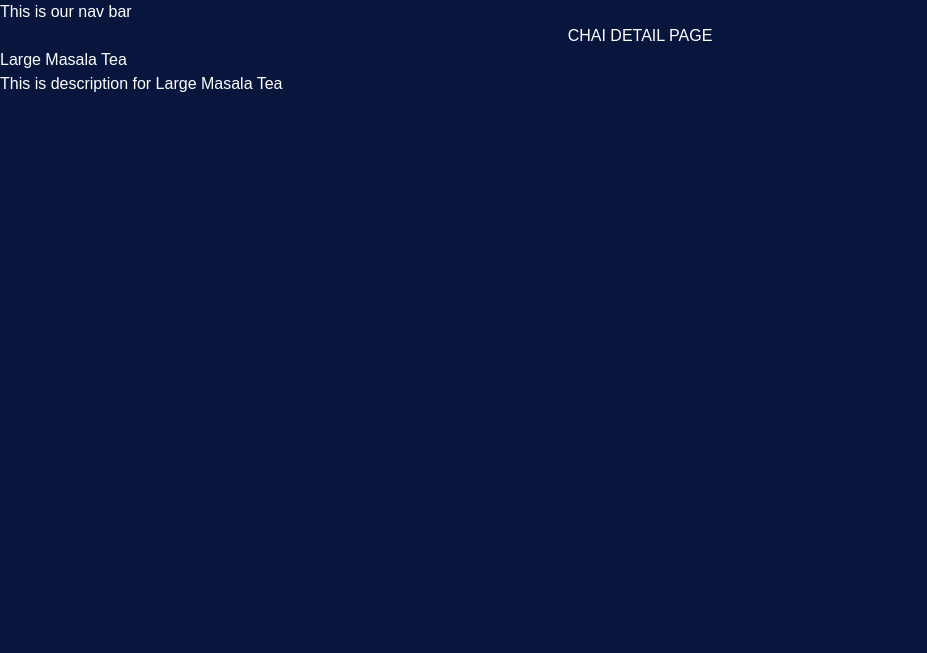
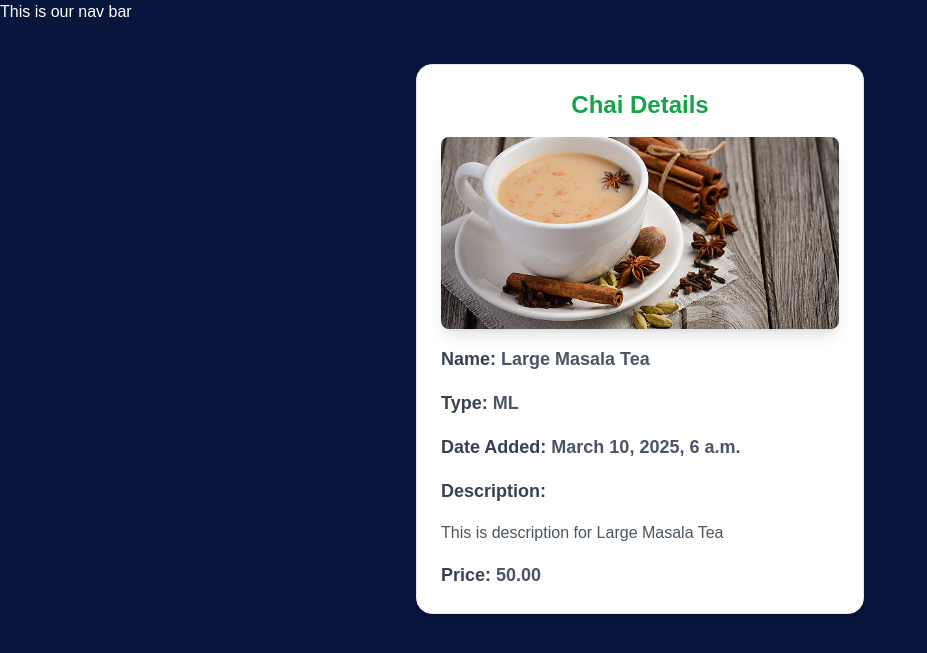
Before and after one commit to Babita1947/Django, a Django app: page /chai/2/ in a window 1280 px wide. Shown: the top 653 px of the page, without its empty margins (0-927 px from the left). Run offline with Django 5.2, Linux system fonts and the light colour scheme; data comes from the database, SQL or seed files in the repository; both versions use the stored data as it was after the commit; some libraries are stand-ins or nearby versions.

Commit message:
added ui part of chai_details.html

```diff
--- a/Revision/Firstproject/chai/models.py
+++ b/Revision/Firstproject/chai/models.py
@@ -16,6 +16,8 @@ class ChaiVarity(models.Model):
     date_added = models.DateTimeField(default=timezone.now)
     type = models.CharField(max_length=2, choices=CHAI_TYPE_CHOICE)
     description = models.TextField(default='')
+    price = models.DecimalField(max_digits=5, decimal_places=2, default=50.00)
+
 
     def __str__(self):
         return self.name
--- a/Revision/Firstproject/chai/templates/chai/chai_detail.html
+++ b/Revision/Firstproject/chai/templates/chai/chai_detail.html
@@ -5,8 +5,18 @@ Chai Detail Page
 {% endblock %}
 
 {% block content %}
-<h1>CHAI DETAIL PAGE</h1>
 
-<h3>{{chai.name}}</h3>
-<p>{{chai.description}}</p>
+<div class="max-w-md mx-auto bg-white shadow-lg rounded-2xl overflow-hidden border border-gray-200 p-6 mt-10">
+    <h2 class="text-2xl font-bold text-center text-green-600 mb-4">Chai Details</h2>
+    <div class="space-y-4">
+        <img class="rounded-lg shadow-lg w-full h-48 object-cover" src="{{chai.image.url}}" alt="" class="">
+        <p class="text-lg font-semibold text-gray-700">Name: <span class="text-gray-600">{{chai.name}}</span></p>
+        <p class="text-lg font-semibold text-gray-700">Type: <span class="text-gray-600">{{chai.type}}</span></p>
+        <p class="text-lg font-semibold text-gray-700">Date Added: <span class="text-gray-600">{{chai.date_added}}</span></p>
+        <p class="text-lg font-semibold text-gray-700">Description:</p>
+        <p class="text-gray-600">{{chai.description}}</p>
+        <p class="text-lg font-semibold text-gray-700">Price: <span class="text-gray-600">{{chai.price}}</span></p>
+    </div>
+</div>
+
 {% endblock %}
--- a/Revision/Firstproject/chai/urls.py
+++ b/Revision/Firstproject/chai/urls.py
@@ -4,7 +4,7 @@ from . import views
 # localhost:8000/chai
 # localhost:8000/chai/order
 urlpatterns = [
-    path('',views.all_chai, name='all_chai'),
-    path('<int:chai_id>/',views.chai_detail, name='chai_detail'),
+    path('',views.all_chai, name='all_chai'),  # /chai/
+    path('<int:chai_id>/',views.chai_detail, name='chai_detail'), #/chai/<int>
 
 ]
--- a/Revision/Firstproject/theme/static/css/dist/styles.css
+++ b/Revision/Firstproject/theme/static/css/dist/styles.css
@@ -796,6 +796,14 @@ select {
   margin-right: auto;
 }
 
+.mb-4 {
+  margin-bottom: 1rem;
+}
+
+.mt-10 {
+  margin-top: 2.5rem;
+}
+
 .block {
   display: block;
 }
@@ -816,8 +824,20 @@ select {
   height: 100vh;
 }
 
+.h-48 {
+  height: 12rem;
+}
+
 .w-\[100\%\] {
   width: 100%;
+}
+
+.w-full {
+  width: 100%;
+}
+
+.max-w-md {
+  max-width: 28rem;
 }
 
 .grid-cols-3 {
@@ -836,12 +856,14 @@ select {
   gap: 1rem;
 }
 
-.gap-y-10 {
-  row-gap: 2.5rem;
+.space-y-4 > :not([hidden]) ~ :not([hidden]) {
+  --tw-space-y-reverse: 0;
+  margin-top: calc(1rem * calc(1 - var(--tw-space-y-reverse)));
+  margin-bottom: calc(1rem * var(--tw-space-y-reverse));
 }
 
-.gap-y-28 {
-  row-gap: 7rem;
+.overflow-hidden {
+  overflow: hidden;
 }
 
 .rounded {
@@ -852,6 +874,14 @@ select {
   border-radius: 0.375rem;
 }
 
+.rounded-2xl {
+  border-radius: 1rem;
+}
+
+.rounded-lg {
+  border-radius: 0.5rem;
+}
+
 .border {
   border-width: 1px;
 }
@@ -860,29 +890,14 @@ select {
   border-color: transparent;
 }
 
+.border-gray-200 {
+  --tw-border-opacity: 1;
+  border-color: rgb(229 231 235 / var(--tw-border-opacity, 1));
+}
+
 .bg-gray-50 {
   --tw-bg-opacity: 1;
   background-color: rgb(249 250 251 / var(--tw-bg-opacity, 1));
-}
-
-.bg-red-500 {
-  --tw-bg-opacity: 1;
-  background-color: rgb(239 68 68 / var(--tw-bg-opacity, 1));
-}
-
-.bg-gray-500 {
-  --tw-bg-opacity: 1;
-  background-color: rgb(107 114 128 / var(--tw-bg-opacity, 1));
-}
-
-.bg-gray-800 {
-  --tw-bg-opacity: 1;
-  background-color: rgb(31 41 55 / var(--tw-bg-opacity, 1));
-}
-
-.bg-gray-600 {
-  --tw-bg-opacity: 1;
-  background-color: rgb(75 85 99 / var(--tw-bg-opacity, 1));
 }
 
 .bg-gray-700 {
@@ -895,8 +910,27 @@ select {
   background-color: rgb(234 88 12 / var(--tw-bg-opacity, 1));
 }
 
+.bg-red-500 {
+  --tw-bg-opacity: 1;
+  background-color: rgb(239 68 68 / var(--tw-bg-opacity, 1));
+}
+
+.bg-white {
+  --tw-bg-opacity: 1;
+  background-color: rgb(255 255 255 / var(--tw-bg-opacity, 1));
+}
+
+.object-cover {
+  -o-object-fit: cover;
+     object-fit: cover;
+}
+
 .p-5 {
   padding: 1.25rem;
+}
+
+.p-6 {
+  padding: 1.5rem;
 }
 
 .px-4 {
@@ -909,8 +943,17 @@ select {
   padding-bottom: 0.5rem;
 }
 
+.text-center {
+  text-align: center;
+}
+
 .font-serif {
   font-family: ui-serif, Georgia, Cambria, "Times New Roman", Times, serif;
+}
+
+.text-2xl {
+  font-size: 1.5rem;
+  line-height: 2rem;
 }
 
 .text-3xl {
@@ -923,14 +966,14 @@ select {
   line-height: 1;
 }
 
-.text-2xl {
-  font-size: 1.5rem;
-  line-height: 2rem;
-}
-
 .text-sm {
   font-size: 0.875rem;
   line-height: 1.25rem;
+}
+
+.text-lg {
+  font-size: 1.125rem;
+  line-height: 1.75rem;
 }
 
 .font-bold {
@@ -939,6 +982,10 @@ select {
 
 .font-medium {
   font-weight: 500;
+}
+
+.font-semibold {
+  font-weight: 600;
 }
 
 .leading-normal {
@@ -952,6 +999,21 @@ select {
 .text-white {
   --tw-text-opacity: 1;
   color: rgb(255 255 255 / var(--tw-text-opacity, 1));
+}
+
+.text-gray-600 {
+  --tw-text-opacity: 1;
+  color: rgb(75 85 99 / var(--tw-text-opacity, 1));
+}
+
+.text-gray-700 {
+  --tw-text-opacity: 1;
+  color: rgb(55 65 81 / var(--tw-text-opacity, 1));
+}
+
+.text-green-600 {
+  --tw-text-opacity: 1;
+  color: rgb(22 163 74 / var(--tw-text-opacity, 1));
 }
 
 .shadow-lg {
```
Also changed, not shown: Revision/Firstproject/chai/migrations/0003_chaivarity_price.py (added), Revision/Firstproject/db.sqlite3.
